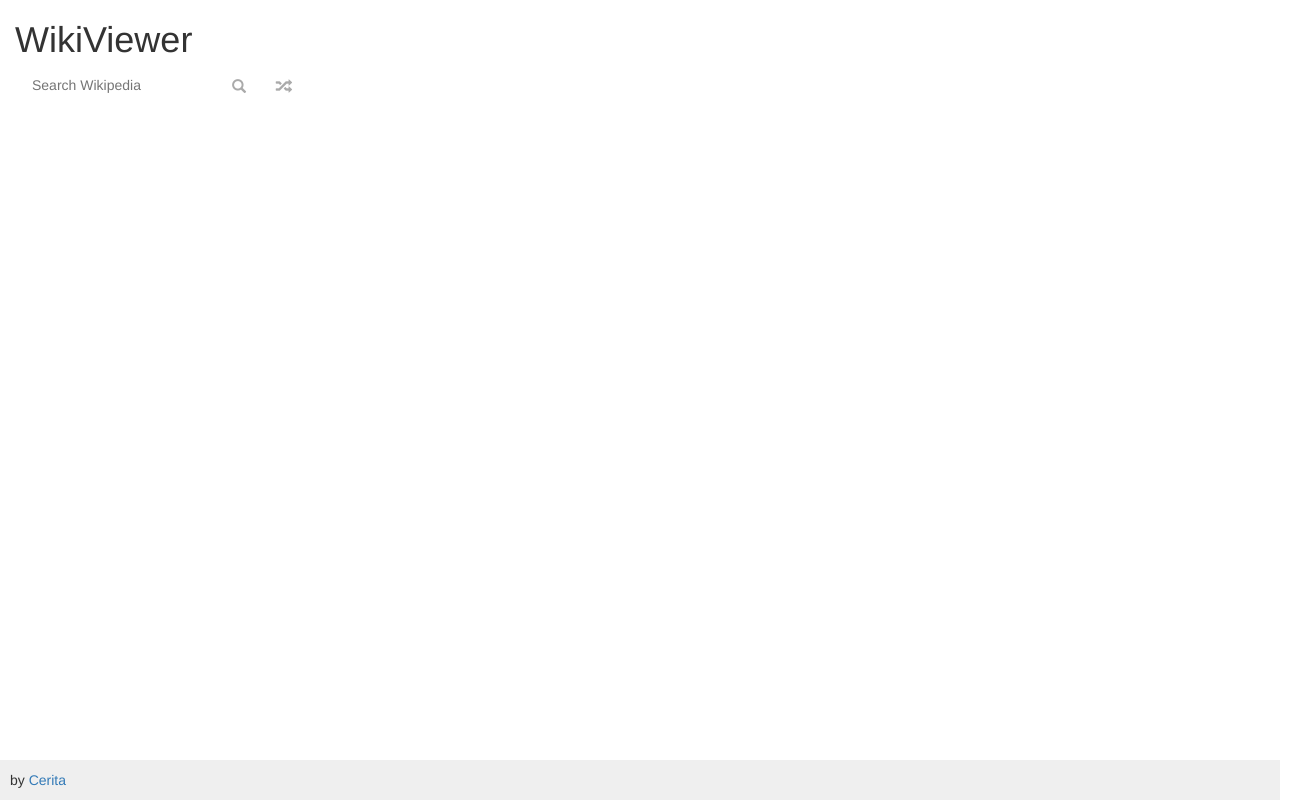
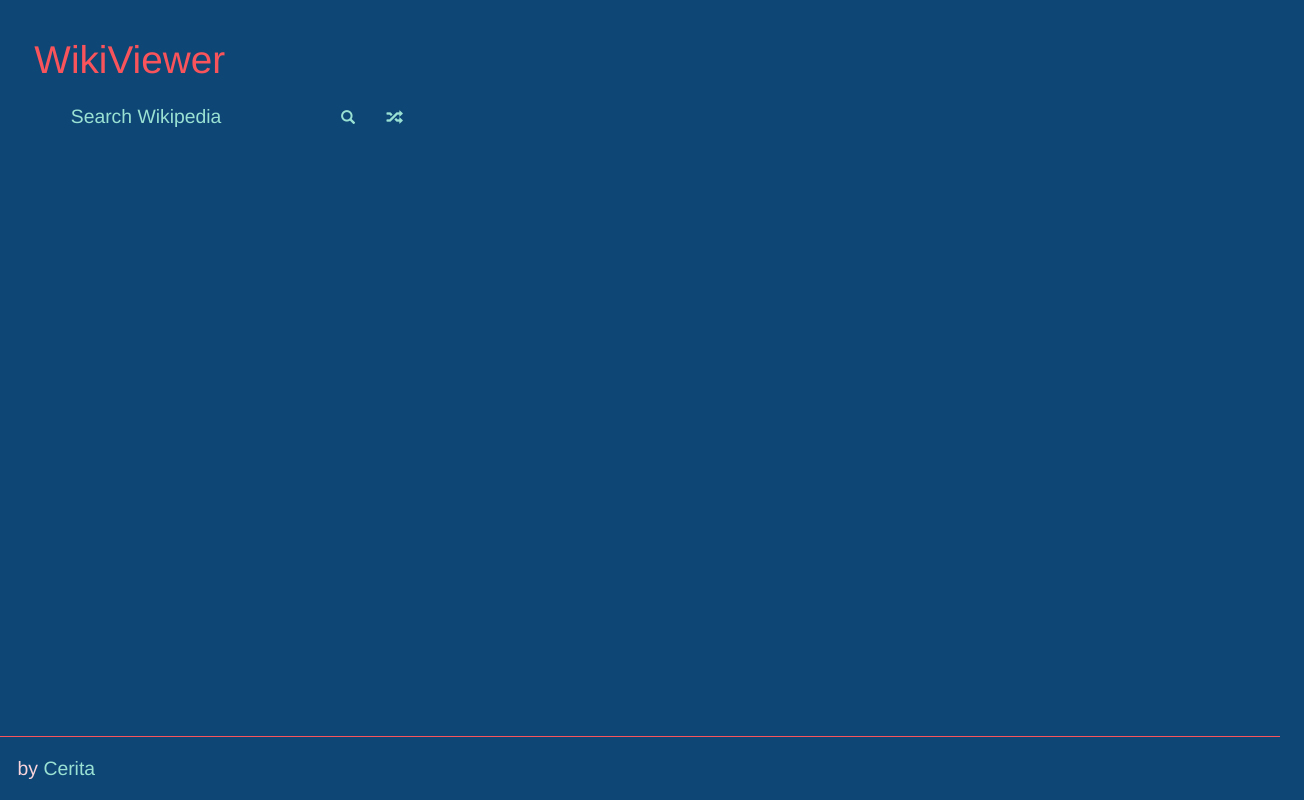
Before and after one commit to cerita/wiki-viewer, a plain HTML site: page index.html in a window 1280 px wide. Shown: the whole page, 1304 px wide, since content can reach past the window. Drawn offline with nearby package versions, Linux system fonts and the light colour scheme.

Commit message:
Styling
Updated with additional styling

```diff
--- a/css/style.scss
+++ b/css/style.scss
@@ -1,38 +1,75 @@
-$accent:pink;
-html, body {
-  margin:0;
-  padding:0;
+$primary: #F9545B;
+$accent-text:#FF9690;
+
+$aqua: #9AE1D3;
+$lite-pink: #F9D4DB;
+
+html,
+body {
+    margin: 0;
+    padding: 0;
+    font-size: 1.1em;
+    background-color: #0E4675;
+    color: #F9D4DB;
 }
+
 .container {
-  width:100%;
-  margin-bottom:32px;
-
+    width: 100%;
+    margin: 1em 1em 1em 1em;
+    h1 {
+        font-size: 2em;
+        color: #F9545B;
+    }
     .btn {
-    color:#aaa;
-    background-color:rgba(0,0,0,0);
-    &:hover{
-      color:$accent;
+        color: #aaa;
+        background-color: rgba(0, 0, 0, 0);
+        color: $aqua;
+        &:hover {
+            color: $accent-text;
         }
     }
-
     input {
         border: none;
         background: none;
-    &:focus{
-      outline:none;
+        color: $accent-text;
+        &:focus {
+            outline: none;
             border-bottom: 1px solid #aaa;
+        }
+         &::-webkit-input-placeholder {
+            /* Chrome/Opera/Safari */
+            color: #9AE1D3;
+        }
+        &::-moz-placeholder {
+            /* Firefox 19+ */
+            color: #9AE1D3;
+        }
+        &:-ms-input-placeholder {
+            /* IE 10+ */
+            color: #9AE1D3;
+        }
+        &:-moz-placeholder {
+            /* Firefox 18- */
+            color: #9AE1D3;
         }
     }
 }
 
 #view-results {
-  margin-top:32px;
+    margin-top: 32px;
 }
 
 #search-results {
     li {
-    list-style:none;
-
+        list-style: none;
+        a {
+            font-size: 1.3em;
+            color: $aqua;
+            font-weight: 700;
+        }
+        p {
+            font-size: 1em;
+        }
     }
 }
 
@@ -42,5 +79,12 @@ footer {
     bottom: 0;
     left: 0;
     padding: 1rem;
-  background-color: #efefef;
+    background-color: #0E4675;
+    border-top: 1px solid $primary;
+    a {
+        color: $aqua;
+        &:hover {
+            color: $aqua;
         }
+    }
+}
--- a/index.html
+++ b/index.html
@@ -22,7 +22,7 @@
 <section id='view-search'>
 <div class='container'>
   <input id='searchTerm' type='text' placeholder="Search Wikipedia">
-  <button id='search-button' type='button' class='btn'> <span class='glyphicon glyphicon-search'></span> </button>
+  <button id='search-button' type='submit' class='btn'> <span class='glyphicon glyphicon-search'></span> </button>
 
   <a href='https://en.wikipedia.org/wiki/Special:Random' class='random btn' target="_blank"> <span class='glyphicon glyphicon-random'></span> </a>
 
@@ -36,7 +36,7 @@
 
 </section>
 
-<footer>by <a href="http://github.io/cerita">Cerita</a></footer>
+<footer>by <a href="https://cerita.github.io/">Cerita</a></footer>
 </div>
 
     </body>
--- a/js/app.js
+++ b/js/app.js
@@ -35,4 +35,5 @@ function getWikiData(userInput) {
 window.onload = function() {
 	button = document.getElementById("search-button");
 	button.addEventListener("click", getUserInput);
+
 }
```
Also changed, not shown: css/style.css, 1 other file. Lines whose indentation alone changed are shown as unchanged.
